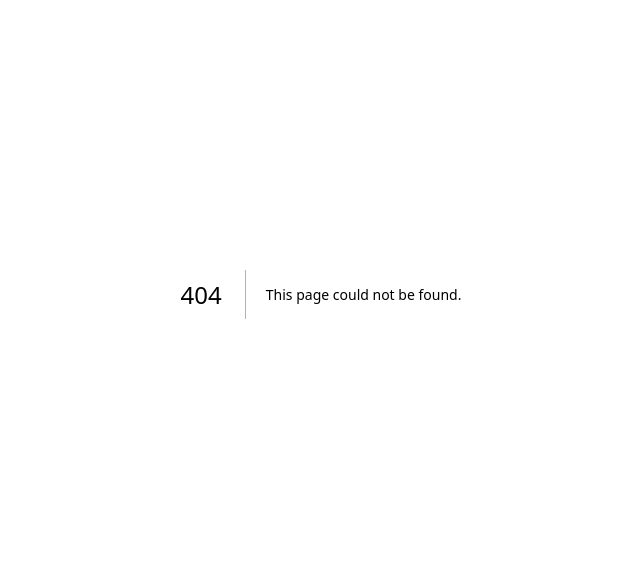
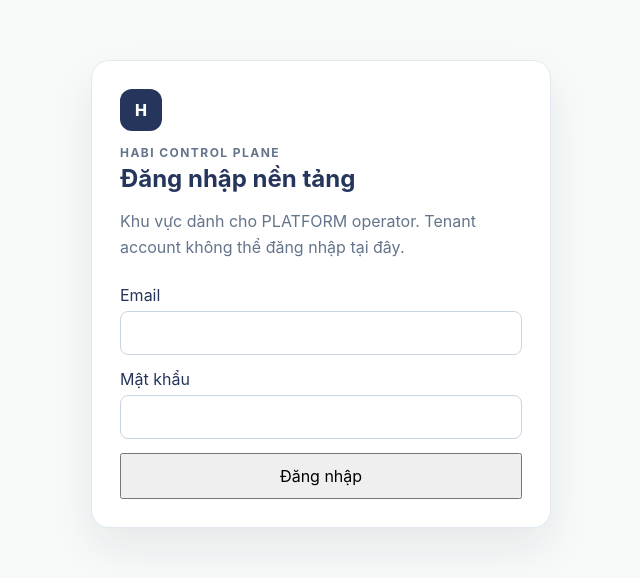
Before and after one commit to Loccao102/SaasQuanLyPhongTro, a Next.js app in the folder apps/cms/: page /login in a window 1280 px wide. Before the commit this address had no page. Shown: the part 106-684 px from the top of the page, without its empty margins (319-959 px from the left). Built offline with nearby package versions, Linux system fonts and the light colour scheme; no server answers.

Commit message:
feat(cms): add platform login with MFA challenge

```diff
--- /dev/null
+++ b/apps/cms/app/login/page.tsx
@@ -0,0 +1,233 @@
+"use client";
+
+import { useEffect, useState, type FormEvent } from "react";
+import { useRouter } from "next/navigation";
+import {
+  cmsAuthApi,
+  type CmsAuthenticationResult
+} from "../../lib/cms-auth-api";
+
+export default function CmsLoginPage() {
+  const router = useRouter();
+  const [mfaChallenge, setMfaChallenge] = useState<{
+    challengeToken: string;
+    expiresAt: string;
+  } | null>(null);
+  const [submitting, setSubmitting] = useState(false);
+  const [error, setError] = useState<string | null>(null);
+
+  useEffect(() => {
+    void cmsAuthApi.me()
+      .then((session) => {
+        if (session.user.accountType === "PLATFORM") {
+          router.replace("/");
+        }
+      })
+      .catch(() => undefined);
+  }, [router]);
+
+  function handleResult(result: CmsAuthenticationResult) {
+    if ("mfaRequired" in result) {
+      setMfaChallenge({
+        challengeToken: result.challengeToken,
+        expiresAt: result.expiresAt
+      });
+      return;
+    }
+    if (result.user.accountType !== "PLATFORM") {
+      setError("Tài khoản này không có quyền truy cập Habi Control Plane.");
+      return;
+    }
+    router.replace("/");
+    router.refresh();
+  }
+
+  async function login(event: FormEvent<HTMLFormElement>) {
+    event.preventDefault();
+    const form = new FormData(event.currentTarget);
+    setSubmitting(true);
+    setError(null);
+    try {
+      handleResult(
+        await cmsAuthApi.login({
+          email: String(form.get("email") ?? ""),
+          password: String(form.get("password") ?? "")
+        })
+      );
+    } catch (caught) {
+      setError(
+        caught instanceof Error
+          ? caught.message
+          : "Không thể đăng nhập Control Plane."
+      );
+    } finally {
+      setSubmitting(false);
+    }
+  }
+
+  async function verifyMfa(event: FormEvent<HTMLFormElement>) {
+    event.preventDefault();
+    if (!mfaChallenge) return;
+
+    const form = new FormData(event.currentTarget);
+    setSubmitting(true);
+    setError(null);
+    try {
+      const session = await cmsAuthApi.verifyMfa({
+        challengeToken: mfaChallenge.challengeToken,
+        code: String(form.get("code") ?? "")
+      });
+      if (session.user.accountType !== "PLATFORM") {
+        throw new Error("Phiên xác thực không thuộc tài khoản nền tảng.");
+      }
+      router.replace("/");
+      router.refresh();
+    } catch (caught) {
+      setError(
+        caught instanceof Error
+          ? caught.message
+          : "Không thể xác thực mã hai bước."
+      );
+    } finally {
+      setSubmitting(false);
+    }
+  }
+
+  return (
+    <main
+      style={{
+        minHeight: "100vh",
+        display: "grid",
+        placeItems: "center",
+        padding: 24,
+        background: "#F7FAF9"
+      }}
+    >
+      <section
+        style={{
+          width: "min(460px, 100%)",
+          background: "#fff",
+          border: "1px solid #e2e8f0",
+          borderRadius: 18,
+          padding: 28,
+          boxShadow: "0 20px 45px rgba(15, 23, 42, 0.08)"
+        }}
+      >
+        <div style={{ marginBottom: 24 }}>
+          <span
+            style={{
+              display: "inline-grid",
+              placeItems: "center",
+              width: 42,
+              height: 42,
+              borderRadius: 12,
+              background: "#25355C",
+              color: "#fff",
+              fontWeight: 800
+            }}
+          >
+            H
+          </span>
+          <p
+            style={{
+              margin: "14px 0 4px",
+              fontSize: 12,
+              letterSpacing: ".12em",
+              fontWeight: 700,
+              color: "#64748b"
+            }}
+          >
+            HABI CONTROL PLANE
+          </p>
+          <h1 style={{ margin: 0 }}>
+            {mfaChallenge ? "Xác thực hai bước" : "Đăng nhập nền tảng"}
+          </h1>
+          <p style={{ color: "#64748b", lineHeight: 1.6 }}>
+            {mfaChallenge
+              ? "Nhập mã TOTP hoặc recovery code của tài khoản PLATFORM."
+              : "Khu vực dành cho PLATFORM operator. Tenant account không thể đăng nhập tại đây."}
+          </p>
+        </div>
+
+        {mfaChallenge ? (
+          <form
+            onSubmit={(event) => void verifyMfa(event)}
+            style={{ display: "grid", gap: 14 }}
+          >
+            <label style={{ display: "grid", gap: 6 }}>
+              <span>Mã xác thực</span>
+              <input
+                name="code"
+                autoComplete="one-time-code"
+                inputMode="numeric"
+                placeholder="123456 hoặc HABI-..."
+                required
+                autoFocus
+                disabled={submitting}
+                style={{ padding: "11px 12px", borderRadius: 8, border: "1px solid #cbd5e1" }}
+              />
+            </label>
+            {error ? (
+              <div role="alert" style={{ color: "#b91c1c" }}>
+                {error}
+              </div>
+            ) : null}
+            <button type="submit" disabled={submitting} style={{ padding: "11px 14px" }}>
+              {submitting ? "Đang xác thực…" : "Xác nhận & vào Control Plane"}
+            </button>
+            <button
+              type="button"
+              disabled={submitting}
+              onClick={() => {
+                setMfaChallenge(null);
+                setError(null);
+              }}
+            >
+              Dùng tài khoản khác
+            </button>
+            <small style={{ color: "#64748b" }}>
+              Challenge hết hạn lúc{" "}
+              {new Date(mfaChallenge.expiresAt).toLocaleTimeString("vi-VN")}.
+            </small>
+          </form>
+        ) : (
+          <form
+            onSubmit={(event) => void login(event)}
+            style={{ display: "grid", gap: 14 }}
+          >
+            <label style={{ display: "grid", gap: 6 }}>
+              <span>Email</span>
+              <input
+                name="email"
+                type="email"
+                autoComplete="username"
+                required
+                disabled={submitting}
+                style={{ padding: "11px 12px", borderRadius: 8, border: "1px solid #cbd5e1" }}
+              />
+            </label>
+            <label style={{ display: "grid", gap: 6 }}>
+              <span>Mật khẩu</span>
+              <input
+                name="password"
+                type="password"
+                autoComplete="current-password"
+                required
+                disabled={submitting}
+                style={{ padding: "11px 12px", borderRadius: 8, border: "1px solid #cbd5e1" }}
+              />
+            </label>
+            {error ? (
+              <div role="alert" style={{ color: "#b91c1c" }}>
+                {error}
+              </div>
+            ) : null}
+            <button type="submit" disabled={submitting} style={{ padding: "11px 14px" }}>
+              {submitting ? "Đang đăng nhập…" : "Đăng nhập"}
+            </button>
+          </form>
+        )}
+      </section>
+    </main>
+  );
+}
```
